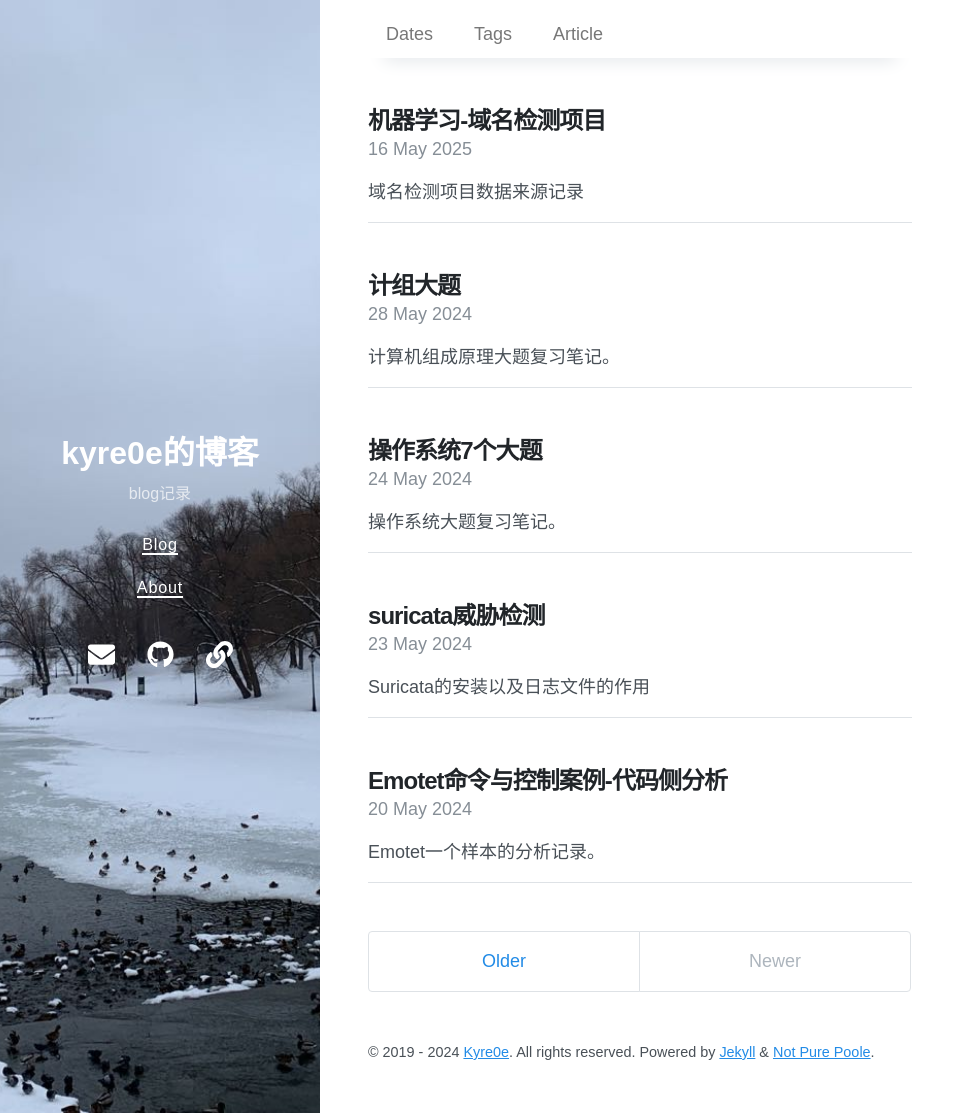
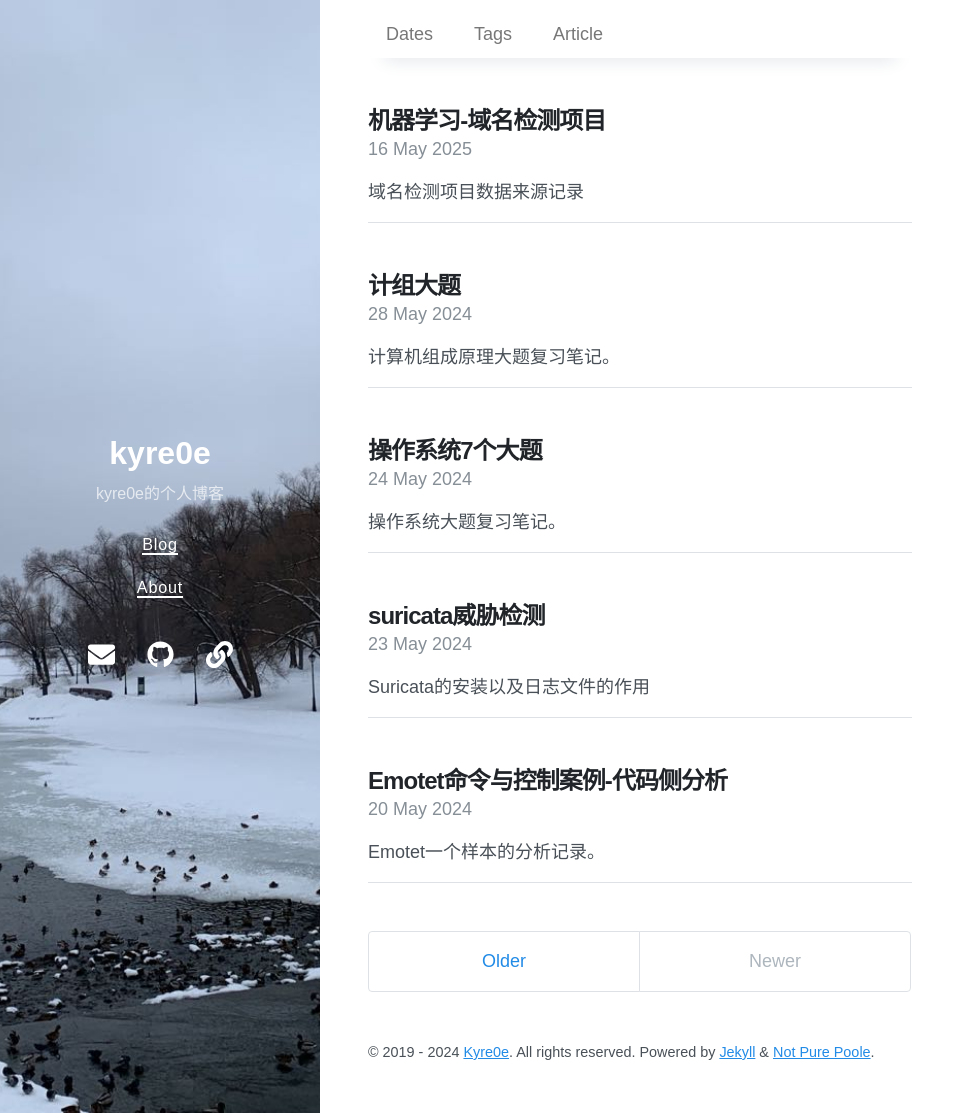
Before and after one commit to Kyre0ee/Kyre0ee.github.io, a Jekyll site: the page built from index.html, in a window 1280 px wide and 1113 px high. Shown: the whole window, without its empty margins (0-975 px from the left). Built offline with Jekyll 4.4.1, drawn with Linux system fonts in a browser that asks for light colours; nearby versions of some CDN libraries; the list of posts is cut into pages by our own code.

Commit message:
Update _config.yml

```diff
--- a/_config.yml
+++ b/_config.yml
@@ -1,6 +1,6 @@
 # Setup
-title: kyre0e的博客
-description: blog记录
+title: kyre0e
+description: kyre0e的个人博客
 url: https://Kyre0ee.github.io
 # Specify the author for blog posts
 author:
```
